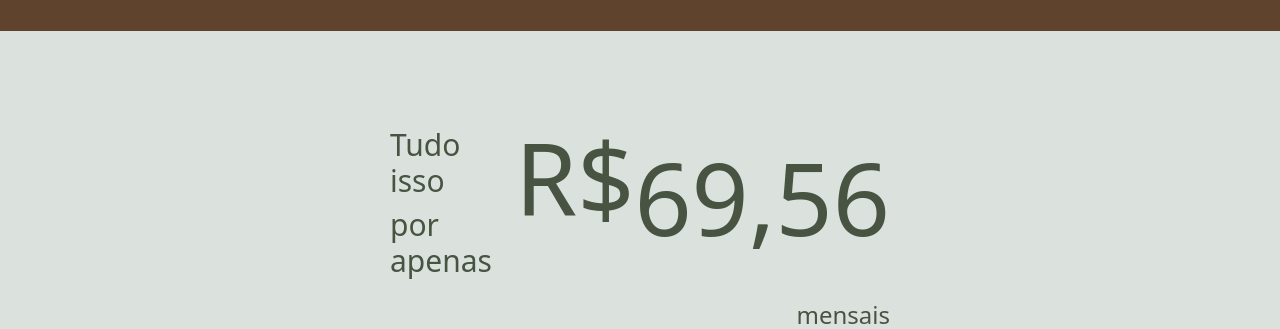
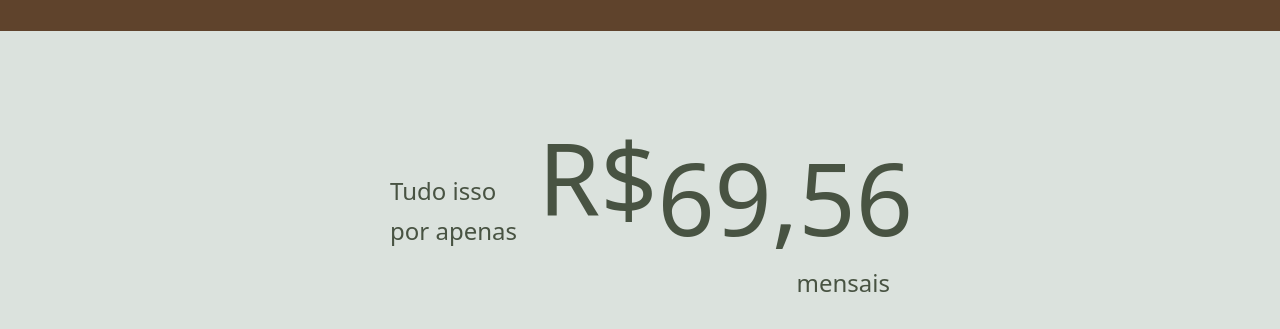
Before and after one commit to rodolphoreis/mundo-fora-da-gaiola, a Next.js app: page / in a window 1280 px wide. Shown: the part 5020-5349 px from the top of the page. Built offline with nearby package versions, Linux system fonts and the light colour scheme.

Commit message:
style: change width of div

```diff
--- a/src/components/Value.tsx
+++ b/src/components/Value.tsx
@@ -10,7 +10,7 @@ const Value = () => {
         <div className="container max-w-[1200px] mx-auto flex flex-col gap-12 px-4 py-8 md:py-0 text-customGreen justify-center items-center">
           <div className="flex flex-col max-w-[500px]">
             <div className="flex flex-col sm:flex-row gap-1">
-              <div className="flex gap-2 sm:flex-col align-bottom justify-end font-medium text-3xl">
+              <div className="flex gap-2 sm:flex-col align-bottom justify-end font-medium text-2xl min-w-36 ">
                 <h3>Tudo isso </h3>
                 <h3>por apenas</h3>
               </div>
```
